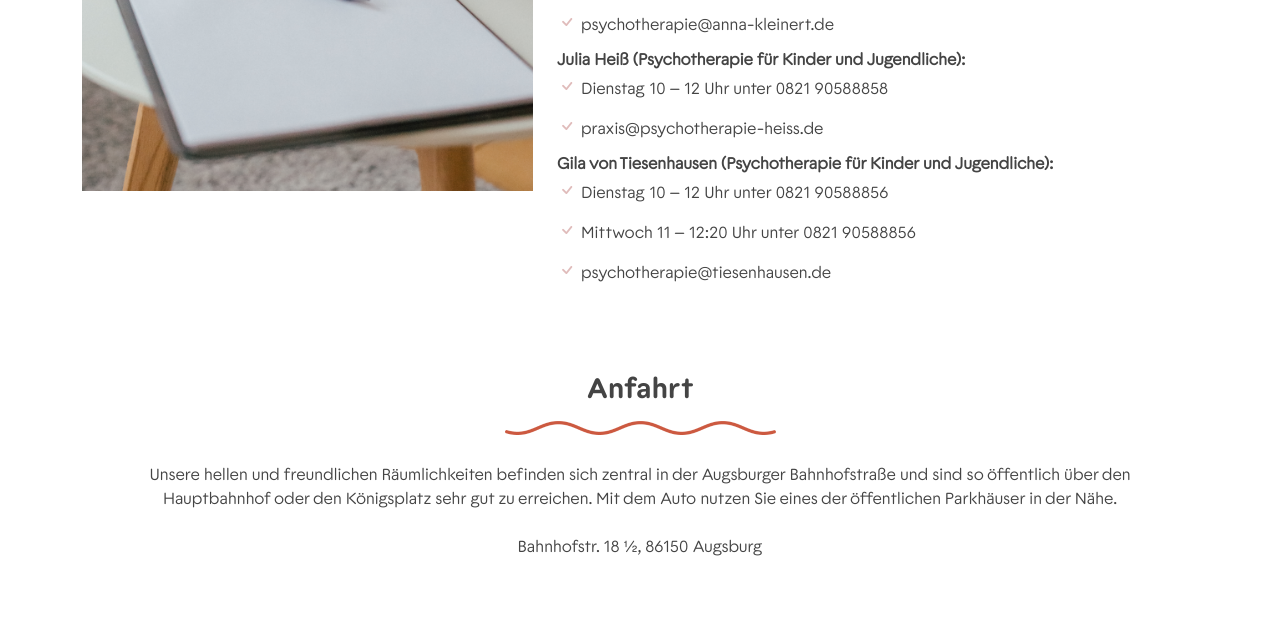
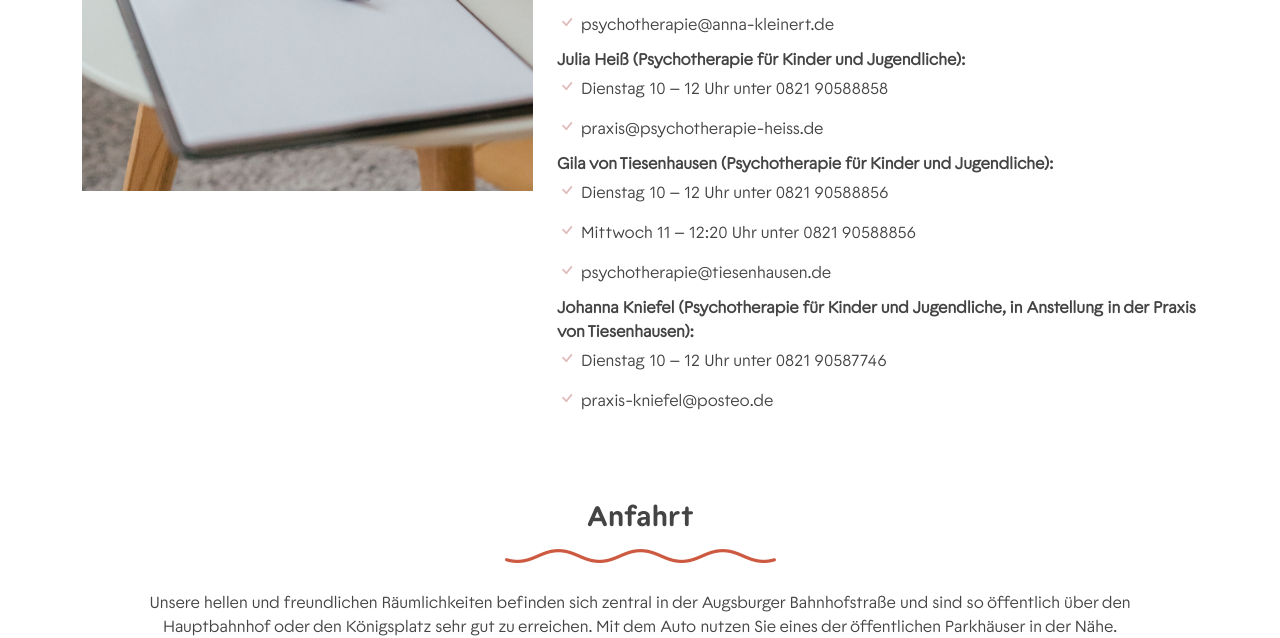
Before and after one commit to praxis24/website_praxis, a plain HTML site: page index.html in a window 1280 px wide. Shown: the part 4292-4930 px from the top of the page. Drawn offline with nearby package versions, Linux system fonts and the light colour scheme; files whose address does not match are found by name.

Commit message:
Update index.html
Hinzufügen Kontaktinformationen Johanna November 2025

```diff
--- a/index.html
+++ b/index.html
@@ -276,6 +276,9 @@
                         <li><i class="bi bi-check"></i>Dienstag 10 – 12 Uhr unter 0821 90588856</li>
                         <li><i class="bi bi-check"></i>Mittwoch 11 – 12:20 Uhr unter 0821 90588856</li>
                         <li><i class="bi bi-check"></i>psychotherapie@tiesenhausen.de</li>
+                        <b> Johanna Kniefel (Psychotherapie für Kinder und Jugendliche, in Anstellung in der Praxis von Tiesenhausen): <br></b>
+                        <li><i class="bi bi-check"></i>Dienstag 10 – 12 Uhr unter 0821 90587746</li>
+                        <li><i class="bi bi-check"></i>praxis-kniefel@posteo.de</li>
                     </ul>
                 </div>
             </div>
```
